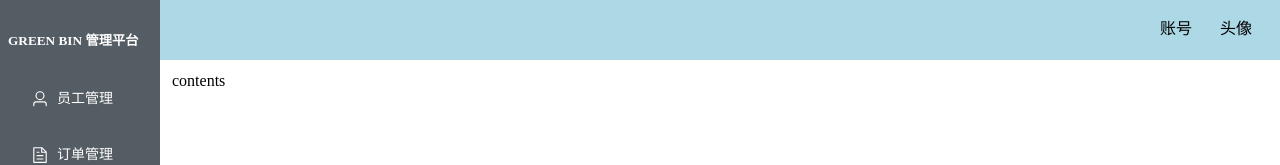
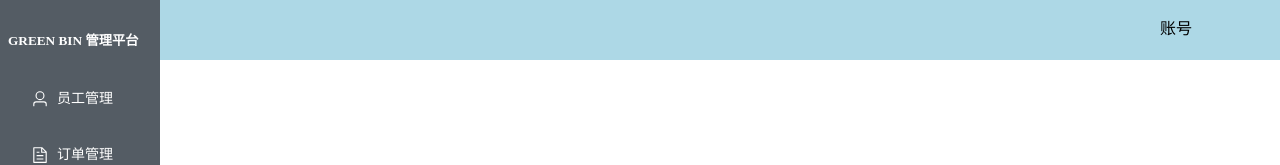
Before and after one commit to beiduofeng/ValueRecycleAdmin, a Vue app: page / in a window 1280 px wide. Shown: the top 165 px of the page. Built offline with nearby package versions, Linux system fonts and the light colour scheme.

Commit message:
router-路径

```diff
--- a/src/main.js
+++ b/src/main.js
@@ -4,12 +4,14 @@ import { createApp } from 'vue'
 // 参考 element-puls 文档 https://element-plus.org/zh-CN/guide/quickstart.html
 import ElementPlus from 'element-plus'
 import 'element-plus/dist/index.css'
+// 引入路由器
 import router from './router.js'
 // vue app
 import App from './App.vue'
 
 const app = createApp(App)
 app.use(ElementPlus)
+// 使用路由器
 app.use(router)
 // 挂载应用到页面上
 app.mount('#app-container')
--- a/src/pages/Header.vue
+++ b/src/pages/Header.vue
@@ -1,15 +1,12 @@
 <template>
     <div class="header">
-        <span class="span=left">头像</span>
+        <span class="span=left">{{ userId }}</span>
         <span class="span-right">账号</span>
     </div>
 </template>
 
 <script lang="js" setup>
-import {
-    Document,
-    User,
-} from '@element-plus/icons-vue'
+const userId = window.userId
 
 </script>
 
--- a/src/pages/Home.vue
+++ b/src/pages/Home.vue
@@ -8,7 +8,8 @@
                 <Header />
             </el-row>
             <el-row class="content">
-                contents
+            <!-- 路由器检测到后在此展示检测到的组件内容 -->
+                <RouterView></RouterView>
             </el-row>
         </el-col>
     </el-row>
@@ -18,7 +19,7 @@
 <script lang="js" setup>
 import Menu from './Menu.vue'
 import Header from './Header.vue'
-
+import {RouterView} from 'vue-router'
 </script>
 
 <style scoped>
--- a/src/pages/Login.vue
+++ b/src/pages/Login.vue
@@ -2,6 +2,7 @@
 import { reactive, ref } from 'vue'
 const ruleFormRef = ref()
 import { checkAccountPassword } from "./utils.js"
+import { saveAccount } from "./utils.js"
 import { ElMessage } from 'element-plus'
 /**
  * 校验输入的密码是否合法
@@ -56,6 +57,7 @@ const submitForm = (formEl) => {
       ElMessage(checkResult)
       // 职责单一 single duty
       if (checkResult.type === 'success') {
+        saveAccount(values.account)
         // 跳转到其他页面
         // 路由
         window.location.hash = ""
--- a/src/pages/Menu.vue
+++ b/src/pages/Menu.vue
@@ -7,13 +7,13 @@
                     <el-icon>
                         <User />
                     </el-icon>
-                    <span>员工管理</span>
+                    <a RouterLink to="/worker"><span>员工管理</span></a>
                 </el-menu-item>
                 <el-menu-item index="2">
                     <el-icon>
                         <Document />
                     </el-icon>
-                    <span>订单管理</span>
+                   <a RouterLink to="/order"> <span>订单管理</span></a>
                 </el-menu-item>
             </el-menu>
         </el-col>
@@ -25,7 +25,7 @@ import {
     Document,
     User,
 } from '@element-plus/icons-vue'
-
+import {RouterView,RouterLink} from 'vue-router'
 </script>
 
 <style scoped>
--- a/src/pages/Order/Order.vue
+++ b/src/pages/home/Order/Order.vue
@@ -1,3 +1,3 @@
 <template>
-    <div>order</div>
+
 </template>
--- a/src/pages/utils.js
+++ b/src/pages/utils.js
@@ -32,3 +32,7 @@ export function checkAccountPassword(account, password) {
         }
     }
 }
+export function saveAccount(x) {
+    window.userId = x;
+    return undefined;
+}
--- a/src/router.js
+++ b/src/router.js
@@ -1,20 +1,22 @@
+// 1引入创建路由
 import { createWebHashHistory, createRouter } from 'vue-router'
-
+// 引入一个一个可能要呈现的组件
 import Login from './pages/Login.vue';
-import Order from './pages/Order/Order.vue';
-import Worker from './pages/Workers/Worker.vue';
+import Order from './pages/home/Order/Order.vue';
+import Worker from './pages/home/Worker/Worker.vue';
 import Home from './pages/Home.vue';
 
-const routes = [
+const routes = [           //一个一个的路由规则
     { path: '/', component: Home },
     { path: '/login', component: Login },
     { path: '/worker', component: Worker },
     { path: '/order', component: Order },
 ];
-
+// 创建路由器
 const router = createRouter({
-    history: createWebHashHistory(),
-    routes,
+    history: createWebHashHistory(),  //路由器的工作模式
+    routes,  //一个一个的路由规则
 });
-
+//把路由器暴露出去
 export default router;
+// 这样在浏览器里切换不同的路径（home,login...）路由器就会帮我们切换显示不同的页面了
```
Also changed, not shown: src/pages/home/Workers/Worker.vue (renamed from src/pages/Workers/Worker.vue).
